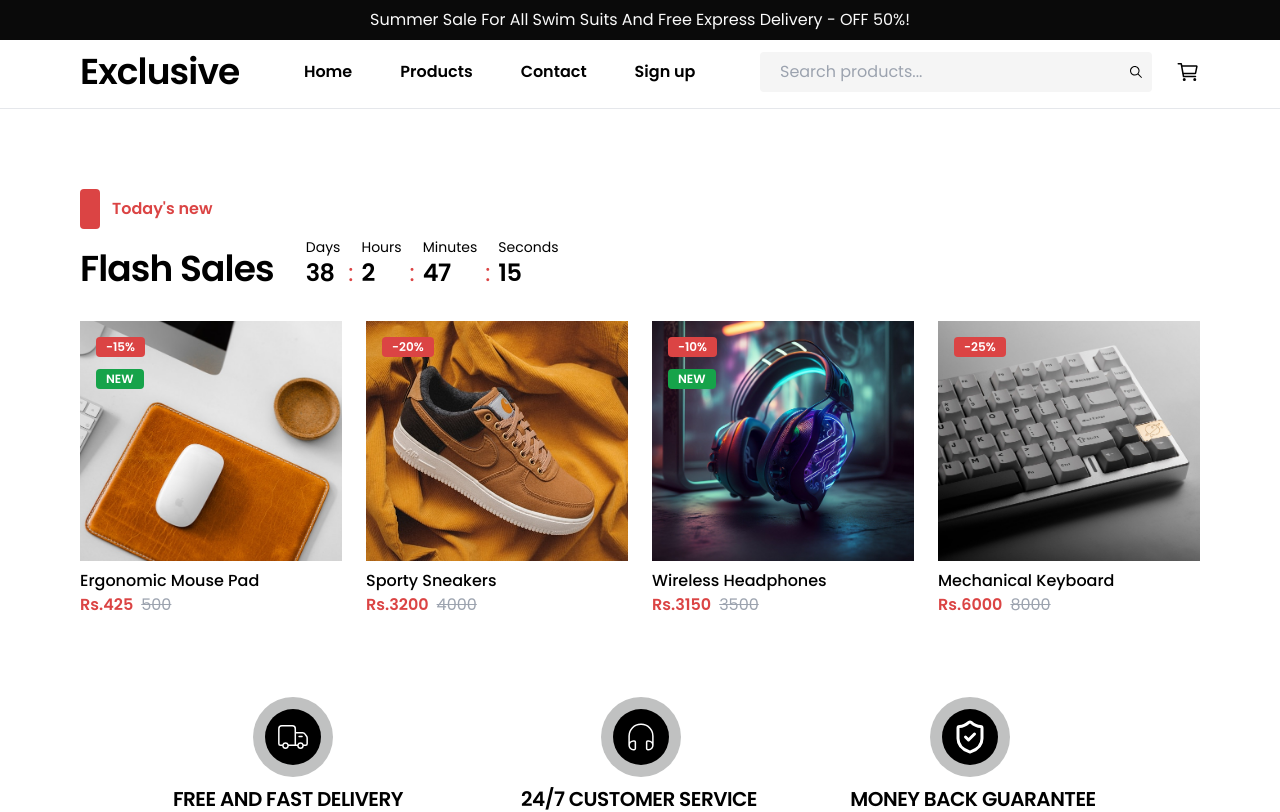
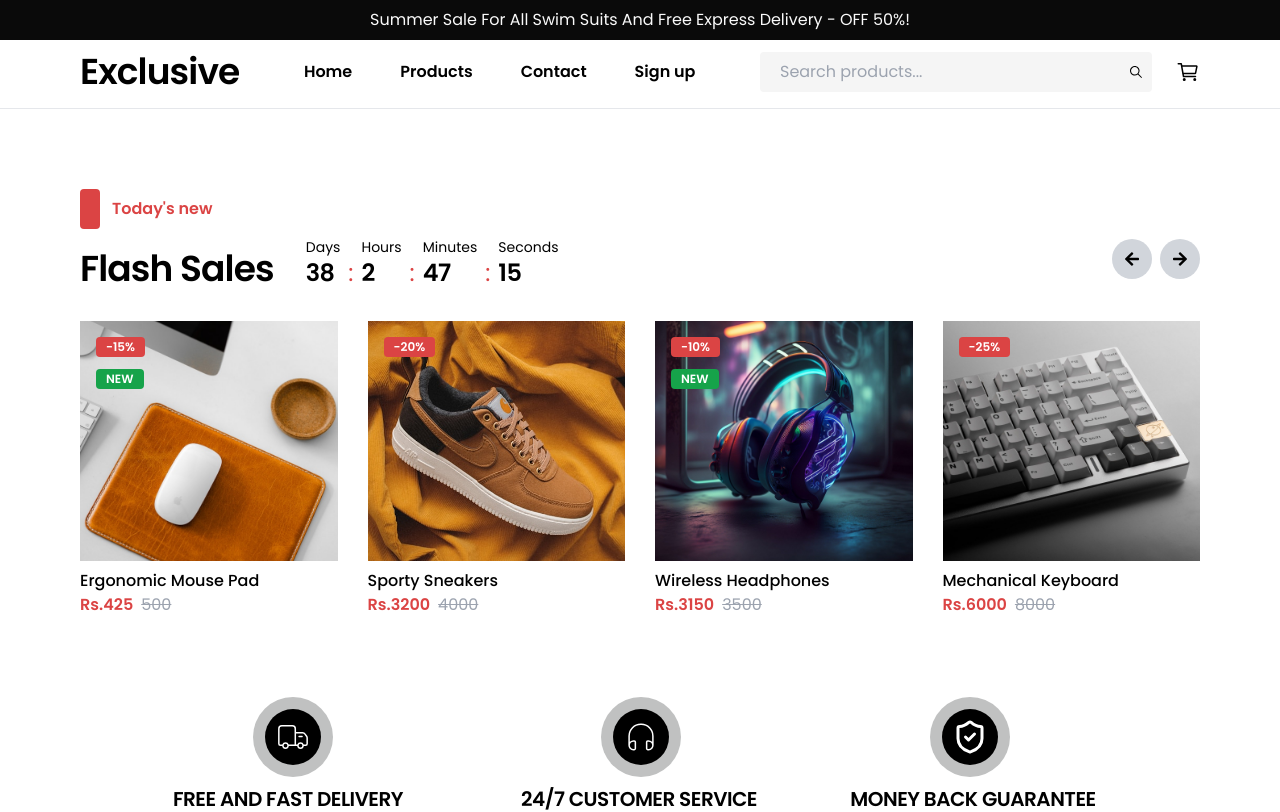
Before and after one commit to bigyan-sapkota/exclusive-ecommerce, a React (Vite) app: page / in a window 1280 px wide. Shown: the top 812 px of the page. Built offline with nearby package versions, Linux system fonts and the light colour scheme.

Commit message:
add cart functionality and improve sign-up validation

```diff
--- a/package.json
+++ b/package.json
@@ -16,7 +16,10 @@
     "react-hook-form": "^7.54.2",
     "react-icons": "^5.4.0",
     "react-router-dom": "^7.1.5",
-    "zod": "^3.24.1"
+    "swiper": "^11.2.2",
+    "zod": "^3.24.1",
+    "zukeeper": "^1.0.2",
+    "zustand": "^5.0.3"
   },
   "devDependencies": {
     "@eslint/js": "^9.17.0",
--- a/src/App.jsx
+++ b/src/App.jsx
@@ -6,6 +6,7 @@ import Footer from "./components/footer";
 import SignUpPage from "./pages/sing-up-page";
 import ProductsPage from "./pages/products-page";
 import SingleProductPage from "./pages/single-product-page";
+import CartPage from "./pages/cart-page";
 
 const App = () => {
   return (
@@ -15,6 +16,7 @@ const App = () => {
         <Route path="/" element={<HomePage />} />
         <Route path="/sign-up" element={<SignUpPage />} />
         <Route path="/products" element={<ProductsPage />} />
+        <Route path="/cart" element={<CartPage />} />
         <Route path="/products/:slug" element={<SingleProductPage />} />
       </Routes>
       <Footer />
@@ -23,15 +25,3 @@ const App = () => {
 };
 
 export default App;
-
-//         <Route path="/products/:slug" element={<ProductDetails />} />
-
-{
-  /* <Routes>
-        <Route path="/" element={<HomePage />} />
-        <Route path="/sign-up" element={<SignUpPage />} />
-        <Route path="/sign-up" element={<SignUpPage />} />
-        <Route path="/products" element={<ProductsPage />} />
-        <Route path="/products/:slug" element={<SingleProductPage />} />
-      </Routes> */
-}
--- a/src/components/button.jsx
+++ b/src/components/button.jsx
@@ -1,8 +1,9 @@
 import React from "react";
 
-const Button = ({ text, type = "button" }) => {
+const Button = ({ text, type = "button", buttonClickHandler }) => {
   return (
     <button
+      onClick={buttonClickHandler}
       type={type}
       className="custom-transition block rounded-sm border-2 border-primary bg-primary px-8 py-1.5 font-medium text-white hover:bg-white hover:text-primary disabled:bg-gray-200"
     >
--- a/src/components/home/flash-sales.jsx
+++ b/src/components/home/flash-sales.jsx
@@ -1,7 +1,11 @@
-import { useEffect, useState } from "react";
+import { useEffect, useRef, useState } from "react";
 import { products } from "../../libs/consts";
+import BoxText from "../box-text";
 import ProductCard from "../product-card";
-import BoxText from "../box-text";
+
+import { FaArrowLeft, FaArrowRight } from "react-icons/fa";
+import "swiper/css";
+import { Swiper, SwiperSlide } from "swiper/react";
 
 const endTime = new Date("2025-02-29T15:59:59").getTime();
 
@@ -16,6 +20,8 @@ const FlashSales = () => {
     return () => clearInterval(interval);
   }, []);
 
+  const swiperRef = useRef(null);
+
   const seconds = Math.floor((timeLeft / 1000) % 60);
   const minutes = Math.floor((timeLeft / (1000 * 60)) % 60);
   const hours = Math.floor((timeLeft / (1000 * 60 * 60)) % 24);
@@ -26,7 +32,8 @@ const FlashSales = () => {
       <div>
         {/* box and text */}
         <BoxText text="Today's new" />
-
+        <div className="flex items-center justify-between">
+          {/* flash sales and timer */}
           <div className="mt-4 flex flex-col gap-2 lg:mt-2 lg:flex-row lg:items-end lg:gap-8">
             <h2>Flash Sales</h2>
             <div className="flex items-end gap-2">
@@ -39,13 +46,42 @@ const FlashSales = () => {
               <Counter show={seconds} title="Seconds" />
             </div>
           </div>
+
+          {/* left and right button */}
+          <div className="flex items-center gap-2">
+            <button
+              className="custom-transition swiper-button-prev flex size-10 cursor-pointer items-center justify-center rounded-full bg-gray-300 hover:bg-gray-400/60"
+              onClick={() => swiperRef.current?.slidePrev()}
+            >
+              <FaArrowLeft />
+            </button>
+            <button
+              className="custom-transition swiper-button-next flex size-10 cursor-pointer items-center justify-center rounded-full bg-gray-300 hover:bg-gray-400/60"
+              onClick={() => swiperRef.current?.slideNext()}
+            >
+              <FaArrowRight />
+            </button>
+          </div>
+        </div>
       </div>
 
-      <div className="mt-8 grid grid-cols-2 gap-6 md:grid-cols-3 lg:grid-cols-4">
-        {products.slice(0, 4).map((item, i) => (
-          <ProductCard product={item} key={i} />
+      <Swiper
+        onSwiper={(swiper) => (swiperRef.current = swiper)}
+        slidesPerView={1}
+        breakpoints={{
+          320: { slidesPerView: 1 },
+          640: { slidesPerView: 2 },
+          1024: { slidesPerView: 4 },
+        }}
+        className="mt-8"
+        spaceBetween={30}
+      >
+        {products.map((item, i) => (
+          <SwiperSlide key={i}>
+            <ProductCard product={item} />
+          </SwiperSlide>
         ))}
-      </div>
+      </Swiper>
     </section>
   );
 };
@@ -60,7 +96,3 @@ const Counter = ({ title, show }) => {
     </div>
   );
 };
-
-// -------------- THIS CODE HELPS US TO GET THE DATE IN MILLISECONDS ------
-// const customDate = new Date("2025-01-31T23:59:59").getTime()
-// console.log(customDate)
--- /dev/null
+++ b/src/hooks/use-cart-store.js
@@ -0,0 +1,43 @@
+import { create } from "zustand";
+import { persist } from "zustand/middleware";
+
+const useCartStore = create(
+  persist((set) => ({
+    cart: [],
+    potato: "black",
+
+    addToCart: (product, quantity) =>
+      set((state) => {
+        const existingProductIndex = state.cart.findIndex(
+          (item) => item.id === product.id,
+        );
+
+        console.log(product, quantity, "use-cart-hook");
+
+        let updatedCart;
+
+        if (existingProductIndex !== -1) {
+          updatedCart = [...state.cart];
+          updatedCart[existingProductIndex].quantity += product.quantity;
+        } else {
+          // const num = [1, 2, 3, 4 ]
+          // const numToEight = [...num, 5, 6, 7, 8] (don't do [num, 5, 6, 7, 8 here])
+          // console.log(numToEight)
+          updatedCart = [...state.cart, { ...product, quantity: quantity }];
+        }
+
+        return { cart: updatedCart };
+      }),
+
+    removeFromCart: (productId) =>
+      set((state) => ({
+        cart: state.cart.filter((item) => item.id !== productId),
+      })),
+
+    clearCart: () => set({ cart: [] }),
+  })),
+);
+
+// cart contains product and quantity for each product
+
+export default useCartStore;
--- /dev/null
+++ b/src/pages/cart-page.jsx
@@ -0,0 +1,10 @@
+import React from "react";
+import useCartStore from "../hooks/use-cart-store";
+
+const CartPage = () => {
+  const { cart } = useCartStore();
+  console.log(cart);
+  return <div>CartPage</div>;
+};
+
+export default CartPage;
--- a/src/pages/sing-up-page.jsx
+++ b/src/pages/sing-up-page.jsx
@@ -21,8 +21,6 @@ const SignUpPage = () => {
   } = useForm({
     resolver: zodResolver(schema),
   });
-
-  console.log(errors);
 
   const onSubmit = async (data) => {
     try {
--- a/src/pages/single-product-page.jsx
+++ b/src/pages/single-product-page.jsx
@@ -1,23 +1,22 @@
 import { Link, useParams } from "react-router-dom";
+import { useState } from "react";
 import { products } from "../libs/consts";
 
 import { FaStar } from "react-icons/fa";
 import Button from "../components/button";
 import BoxText from "../components/box-text";
 import ProductCard from "../components/product-card";
+import useCartStore from "../hooks/use-cart-store";
 
 const SingleProductPage = () => {
   const { slug: selectedProductSlug } = useParams();
+  const [quantity, setQuantity] = useState(1);
+  const { cart, addToCart } = useCartStore();
 
-  //   get selected products
+  // Get selected product
   const selectedProduct = products.find(
     (item) => item.slug === selectedProductSlug,
   );
-
-  //   get unselected products with same category
-  const unselectedProductWithSameCategory = products
-    .filter((item) => item.slug !== selectedProductSlug)
-    .filter((item) => item.categoryId === selectedProduct.categoryId);
 
   if (!selectedProduct) {
     return (
@@ -27,11 +26,30 @@ const SingleProductPage = () => {
     );
   }
 
+  // Increase quantity
+  const increaseQuantity = () => {
+    setQuantity((prev) => prev + 1);
+  };
+
+  // Decrease quantity
+  const decreaseQuantity = () => {
+    setQuantity((prev) => (prev > 1 ? prev - 1 : 1));
+  };
+
+  // Add to cart handler
+  const cartClickHandler = () => {
+    addToCart(selectedProduct, quantity);
+  };
+
+  // Get related products
+  const unselectedProductWithSameCategory = products
+    .filter((item) => item.slug !== selectedProductSlug)
+    .filter((item) => item.categoryId === selectedProduct.categoryId);
+
   return (
     <div className="max-width padding-x min-h-screen py-10">
-      {/* selected product details */}
       <div>
-        {/* bread crumb */}
+        {/* Breadcrumb */}
         <div className="mb-5 flex items-center gap-1">
           <Link
             to="/"
@@ -49,10 +67,10 @@ const SingleProductPage = () => {
           <span className="text-gray-500">/</span>
           <p>{selectedProduct.name}</p>
         </div>
+
         <div className="flex gap-16">
           {/* Images */}
           <div className="flex gap-7">
-            {/* variant images */}
             <div className="space-y-8">
               {selectedProduct.variants.map((item, i) => (
                 <div key={i}>
@@ -64,7 +82,6 @@ const SingleProductPage = () => {
                 </div>
               ))}
             </div>
-            {/* main image */}
             <div>
               <img
                 src={selectedProduct.image}
@@ -74,31 +91,20 @@ const SingleProductPage = () => {
             </div>
           </div>
 
-          {/* description */}
+          {/* Product Details */}
           <div>
             <h4>{selectedProduct.name}</h4>
 
-            {/* rating and stock */}
+            {/* Rating and Stock */}
             <div className="mt-2 flex gap-4">
-              {/* ratings */}
               <div className="flex items-center gap-0.5">
-                {/* number of ratings */}
-                <div className="flex items-center gap-0.5">
-                  {new Array(selectedProduct.rating).fill("").map((_, i) => (
-                    <FaStar key={i} className="text-[#ffad33]" />
-                  ))}
-                </div>
-                {/* number of ratings remained */}
-                <div className="flex items-center gap-0.5">
-                  {new Array(5 - selectedProduct.rating)
-                    .fill("")
-                    .map((_, i) => (
-                      <FaStar key={i} className="text-gray-400" />
-                    ))}
-                </div>
+                {new Array(selectedProduct.rating).fill("").map((_, i) => (
+                  <FaStar key={i} className="text-[#ffad33]" />
+                ))}
+                {new Array(5 - selectedProduct.rating).fill("").map((_, i) => (
+                  <FaStar key={i} className="text-gray-400" />
+                ))}
               </div>
-
-              {/* in stock or not */}
               <p
                 className={`${selectedProduct.stock ? "bg-green-500" : "bg-red-500"} w-fit px-1 py-0.5 text-sm text-white`}
               >
@@ -109,25 +115,37 @@ const SingleProductPage = () => {
             <p className="mt-3 text-xl font-medium">
               Rs. {selectedProduct.price}
             </p>
-
-            {/* description */}
             <p className="mt-3">{selectedProduct.description}</p>
 
-            {/* line */}
             <div className="mt-4 h-0.5 bg-gray-300"></div>
 
-            {/* plus minus and button */}
+            {/* Quantity and Buttons */}
+            <div className="mt-4 flex items-center gap-4">
+              <button
+                onClick={decreaseQuantity}
+                className="size-8 rounded bg-gray-300 text-lg"
+              >
+                -
+              </button>
+              <span className="text-lg font-medium">{quantity}</span>
+              <button
+                onClick={increaseQuantity}
+                className="size-8 rounded bg-gray-300 text-lg"
+              >
+                +
+              </button>
+            </div>
+
             <div className="mt-4">
-              <Button text="Buy Now" />
+              <Button text="Buy Now" buttonClickHandler={cartClickHandler} />
             </div>
           </div>
         </div>
       </div>
 
-      {/* unselected products */}
+      {/* Related Products */}
       <div className="mt-8">
         <BoxText text="Related items" />
-
         <div className="mt-6 grid grid-cols-2 gap-6 md:grid-cols-3 lg:grid-cols-4">
           {unselectedProductWithSameCategory.map((item, i) => (
             <ProductCard key={i} product={item} />
@@ -139,13 +157,3 @@ const SingleProductPage = () => {
 };
 
 export default SingleProductPage;
-
-// const product = [
-//     {id:1, slug: "shoes"},
-//     {id:2, slug: "keyboard"}
-//     ]
-
-// const parameter = "shoes"
-
-// const selectedProduct = product.find(item => item.slug === parameter)
-// console.log(selectedProduct)
--- a/src/schemas/sign-in-schema.js
+++ b/src/schemas/sign-in-schema.js
@@ -1,4 +1,8 @@
 import { z } from "zod";
+
+const passwordSchema = z
+  .string()
+  .min(8, "Password must be at least 8 characters");
 
 export const schema = z
   .object({
@@ -8,10 +12,8 @@ export const schema = z
       .string()
       .length(10, "Phone number must be exactly 10 digits")
       .regex(/^\d+$/, "Phone number must contain only digits"),
-    password: z.string().min(6, "Password must be at least 6 characters"),
-    confirmPassword: z
-      .string()
-      .min(6, "Password must be at least 6 characters"),
+    password: passwordSchema,
+    confirmPassword: passwordSchema,
     profileImage: z.instanceof(FileList).optional(),
   })
   .refine((data) => data.password === data.confirmPassword, {
```
Also changed, not shown: 1 other file (tests, documents, lock files or other folders). Lines whose indentation alone changed are shown as unchanged.
